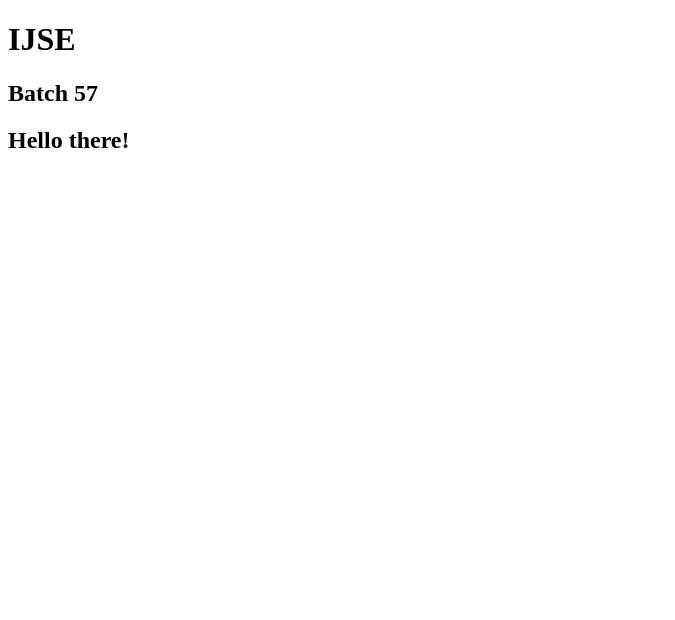
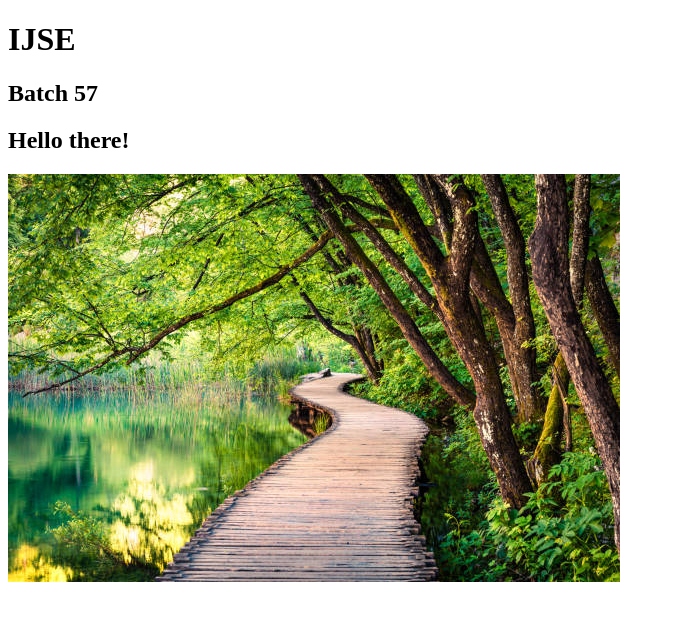
Before and after one commit to dinesha-jayawardana/Profile, a plain HTML site: page index.html in a window 1280 px wide. Shown: the whole page, without its empty margins (0-675 px from the left). Drawn offline with Linux system fonts and the light colour scheme.

```diff
--- a/index.html
+++ b/index.html
@@ -9,6 +9,6 @@
 <h1>IJSE</h1>
 <h2>Batch 57</h2>
 <h2>Hello there!</h2>
-
+<img src="assets/images/path.jpg" alt="image">
 </body>
 </html>
```
Also changed, not shown: assets/images/path.jpg (added), assets/images/study.jpg (added), 1 other file.
